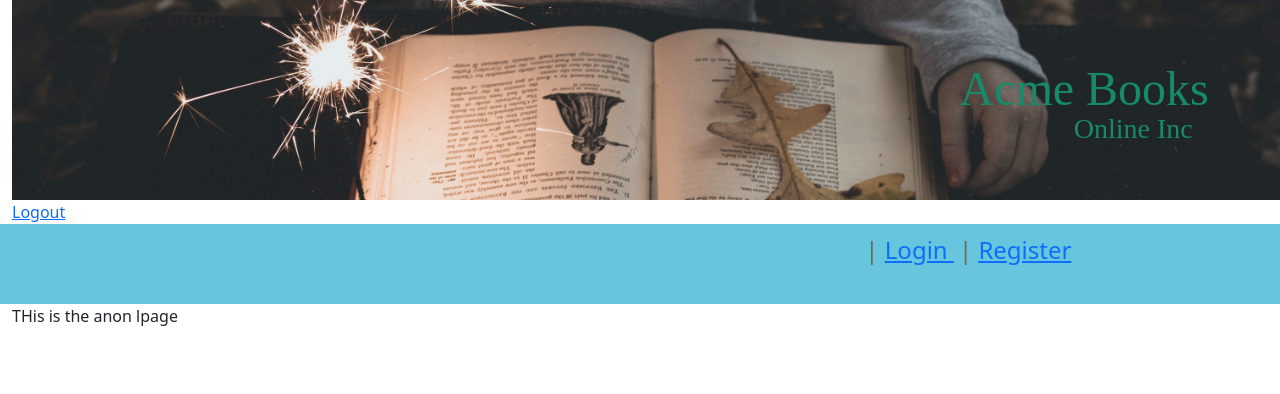
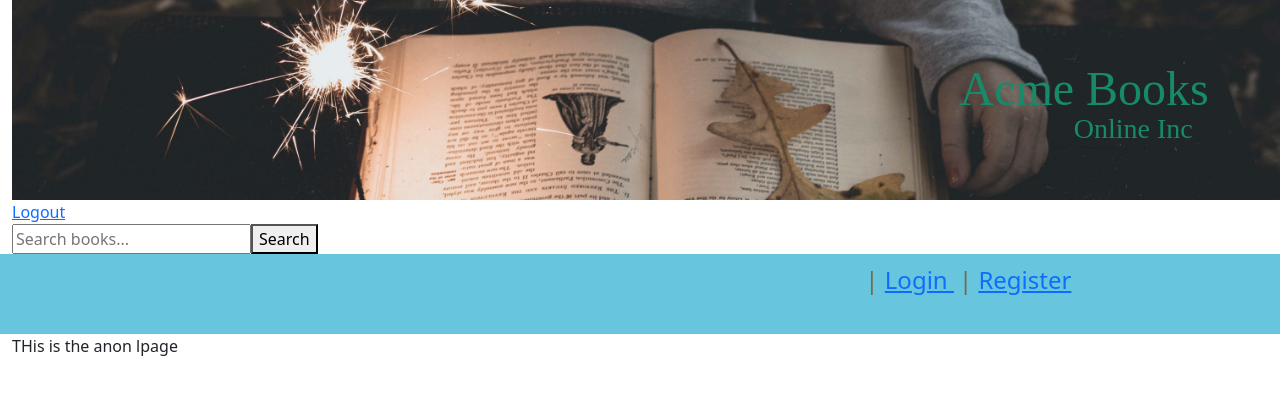
Before and after one commit to Midnight-Sighs/E-Commerce_Acme_Books_Front_End, a React (Create React App) app: page / in a window 1280 px wide. Shown: the top 394 px of the page. Built offline with nearby package versions, Linux system fonts and the light colour scheme; no server answers.

Commit message:
changed some things in the search bar filter

```diff
--- a/src/App.js
+++ b/src/App.js
@@ -14,6 +14,7 @@ import EditProfile from './Pages/EditProfile/EditProfile'
 import MainShop from './Pages/MainShop/MainShop'
 import MainBody from './Components/MainShop/MainBody'
 import { createBrowserHistory } from "history";
+import SearchBar from './Components/SearchBar/SearchBar';
 // import SearchBar from './Components/SearchBar/SearchBar'
 
 const history = createBrowserHistory();
@@ -177,14 +178,14 @@ getBooks = async () =>{
 }
 searchBooks = async (searchTerm) =>{
   if (searchTerm !== null && searchTerm !== ''){
-    await axios.get('https://localhost:44394/api/book/${searchTerm}');
+    await axios.get(`https://localhost:44394/api/book/${searchTerm}`);
   }
   else{
     console.log("I'm sorry, we don't have any of these books")
   }
   const response = await axios.get('https://localhost:44394/api/book/${}');
   this.setState({
-
+    book: response.data
   })
 }
 addBook = async () =>{
@@ -223,6 +224,9 @@ logoutUser = () =>{
         <Row>
           <Col><Header/></Col>
           <Link to="/logout" onClick={() => this.logoutUser()}>Logout</Link>
+        </Row>
+        <Row>
+          <SearchBar formSubmission={this.searchBooks} />
         </Row>
         <Row>
 
--- a/src/Components/SearchBar/SearchBar.jsx
+++ b/src/Components/SearchBar/SearchBar.jsx
@@ -12,6 +12,7 @@ class SearchBar extends Component {
         this.setState({
             searchTerm : event.target.value
         })
+        console.log(this.state.searchTerm)
     }
 
     handleSubmit = (event) =>{
```
